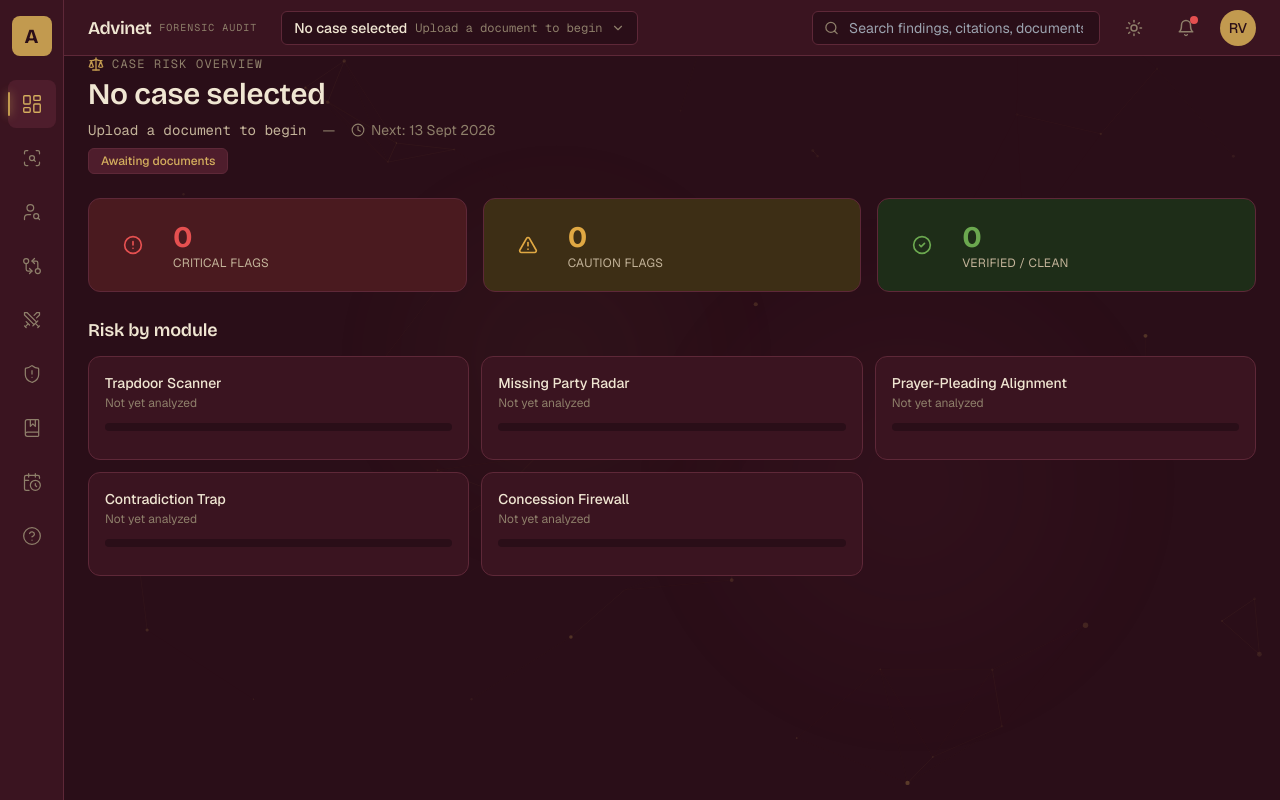
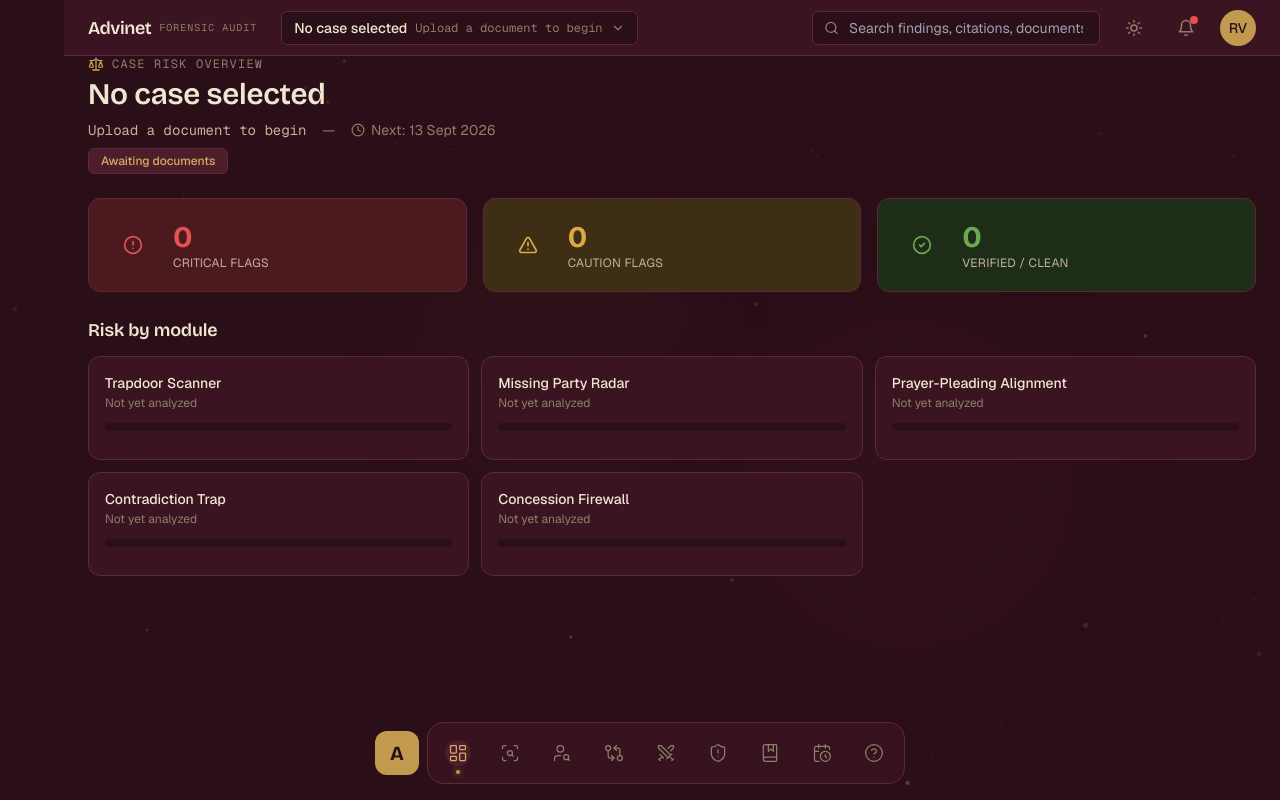
Before and after one commit to TejTalin/Litigation-Forensics, a React (Vite) app: page / in a window 1280 px wide. Built offline with nearby package versions, Linux system fonts and the light colour scheme.

Commit message:
Add files via upload

```diff
--- a/src/components/EvidenceBoard.tsx
+++ b/src/components/EvidenceBoard.tsx
@@ -3,6 +3,7 @@ import type { EvidenceNode, EvidenceLink } from '../types';
 import { SOURCE_DOCS } from '../data';
 import { AlertTriangle, AlertCircle, CheckCircle2, X } from 'lucide-react';
 import { useCardGlow } from '../hooks/useCardGlow';
+import { BorderBeam } from './ui/border-beam';
 
 interface EvidenceBoardProps {
   nodes: EvidenceNode[];
@@ -164,6 +165,9 @@ export function EvidenceBoard({ nodes, links, summary }: EvidenceBoardProps) {
                     : '0 2px 8px rgba(0,0,0,0.15)',
                 }}
               >
+                {node.severity === 'critical' && (
+                  <BorderBeam size={50} duration={5} colorFrom="var(--accent-bright)" colorTo="var(--risk-critical)" />
+                )}
                 <div className="flex items-center gap-1.5 mb-1">
                   <span
                     className="w-2 h-2 rounded-full shrink-0 transition-all duration-300 group-hover:scale-150"
--- a/src/components/NavRail.tsx
+++ b/src/components/NavRail.tsx
@@ -11,6 +11,7 @@ import {
 } from 'lucide-react';
 import type { ModuleId } from '../types';
 import { MODULES } from '../data';
+import { Dock, DockIcon } from './ui/dock';
 
 export type NavId = 'dashboard' | ModuleId | 'guide';
 
@@ -48,15 +49,14 @@ interface NavRailProps {
 
 export function NavRail({ active, onSelect, caseRiskCounts }: NavRailProps) {
   return (
-    <nav
-      className="fixed left-0 top-0 h-full w-16 flex flex-col items-center py-4 z-50 border-r"
-      style={{ borderColor: 'var(--border)', background: 'var(--bg-surface)' }}
+    <div
+      className="fixed bottom-4 left-1/2 -translate-x-1/2 z-50 flex items-center gap-2"
     >
       {/* Wordmark / logo mark */}
       <div
-        className="w-10 h-10 rounded-lg flex items-center justify-center mb-6 cursor-pointer transition-transform duration-300"
+        className="w-11 h-11 rounded-xl flex items-center justify-center cursor-pointer transition-transform duration-300 shrink-0"
         onClick={() => onSelect('dashboard')}
-        onMouseEnter={(e) => { e.currentTarget.style.transform = 'scale(1.1) rotate(-5deg)'; e.currentTarget.style.boxShadow = '0 0 20px var(--accent)'; }}
+        onMouseEnter={(e) => { e.currentTarget.style.transform = 'scale(1.08) rotate(-4deg)'; e.currentTarget.style.boxShadow = '0 0 18px var(--accent)'; }}
         onMouseLeave={(e) => { e.currentTarget.style.transform = 'scale(1) rotate(0deg)'; e.currentTarget.style.boxShadow = 'none'; }}
         style={{ background: 'var(--accent)', color: 'var(--bg-base)' }}
         title="Advinet"
@@ -64,48 +64,33 @@ export function NavRail({ active, onSelect, caseRiskCounts }: NavRailProps) {
         <span className="font-display font-bold text-xl">A</span>
       </div>
 
-      <div className="flex flex-col gap-1.5 flex-1">
-        {NAV_ITEMS.map((item, idx) => {
+      <Dock
+        iconSize={44}
+        iconMagnification={60}
+        iconDistance={120}
+        className="border"
+        style={{
+          borderColor: 'var(--border)',
+          background: 'color-mix(in srgb, var(--bg-surface) 88%, transparent)',
+        } as React.CSSProperties}
+      >
+        {NAV_ITEMS.map((item) => {
           const isActive = active === item.id;
           const Icon = item.icon;
           const riskCount = caseRiskCounts?.[item.id];
           return (
-            <button
-              key={item.id}
-              onClick={() => onSelect(item.id)}
-              data-cursor
-              className="group relative w-12 h-12 flex items-center justify-center rounded-lg transition-all duration-300"
+            <DockIcon key={item.id} onClick={() => onSelect(item.id)} data-cursor>
+              <div
+                className="group relative w-full h-full flex items-center justify-center rounded-full transition-colors duration-300"
                 style={{
                   background: isActive ? 'var(--bg-elevated)' : 'transparent',
                   color: isActive ? 'var(--accent-bright)' : 'var(--text-tertiary)',
-                animation: `fade-in-up 0.4s ease-out forwards`,
-                animationDelay: `${idx * 40}ms`,
-                opacity: 0,
-              }}
-              onMouseEnter={(e) => {
-                if (!isActive) {
-                  e.currentTarget.style.color = 'var(--text-secondary)';
-                  e.currentTarget.style.background = 'var(--bg-elevated)';
-                  e.currentTarget.style.transform = 'scale(1.1)';
-                }
-              }}
-              onMouseLeave={(e) => {
-                if (!isActive) {
-                  e.currentTarget.style.color = 'var(--text-tertiary)';
-                  e.currentTarget.style.background = 'transparent';
-                  e.currentTarget.style.transform = 'scale(1)';
-                }
                 }}
               >
-              <Icon
-                size={20}
-                strokeWidth={1.5}
-                className="transition-transform duration-300"
-                style={{ transform: isActive ? 'scale(1.1)' : 'scale(1)' }}
-              />
+                <Icon size={20} strokeWidth={1.5} />
                 {riskCount && riskCount > 0 ? (
                   <span
-                  className="absolute top-1 right-1 w-4 h-4 rounded-full text-[9px] font-mono flex items-center justify-center transition-transform duration-300 group-hover:scale-125"
+                    className="absolute -top-1 -right-1 w-4 h-4 rounded-full text-[9px] font-mono flex items-center justify-center"
                     style={{ background: 'var(--risk-critical)', color: 'var(--bg-base)', animation: 'pulse-ambient 2s ease-in-out infinite' }}
                   >
                     {riskCount}
@@ -113,27 +98,26 @@ export function NavRail({ active, onSelect, caseRiskCounts }: NavRailProps) {
                 ) : null}
                 {isActive && (
                   <span
-                  className="absolute left-0 top-1/2 -translate-y-1/2 w-0.5 h-6 rounded-full"
-                  style={{ background: 'var(--accent)', boxShadow: '0 0 8px var(--accent)' }}
+                    className="absolute -bottom-2 left-1/2 -translate-x-1/2 w-1 h-1 rounded-full"
+                    style={{ background: 'var(--accent)', boxShadow: '0 0 6px var(--accent)' }}
                   />
                 )}
-              {/* Tooltip */}
                 <span
-                className="absolute left-full ml-3 px-3 py-1.5 rounded-md text-sm whitespace-nowrap opacity-0 group-hover:opacity-100 pointer-events-none font-sans transition-all duration-300 group-hover:translate-x-1"
+                  className="absolute bottom-full mb-3 left-1/2 -translate-x-1/2 px-3 py-1.5 rounded-md text-sm whitespace-nowrap opacity-0 group-hover:opacity-100 pointer-events-none font-sans transition-opacity duration-200"
                   style={{
                     background: 'var(--bg-elevated)',
                     color: 'var(--text-primary)',
                     border: '1px solid var(--border)',
                     boxShadow: '0 4px 16px rgba(0,0,0,0.25)',
-                  transform: 'translateX(-4px)',
                   }}
                 >
                   {item.label}
                 </span>
-            </button>
+              </div>
+            </DockIcon>
           );
         })}
+      </Dock>
     </div>
-    </nav>
   );
 }
```
Lines whose indentation alone changed are shown as unchanged.
